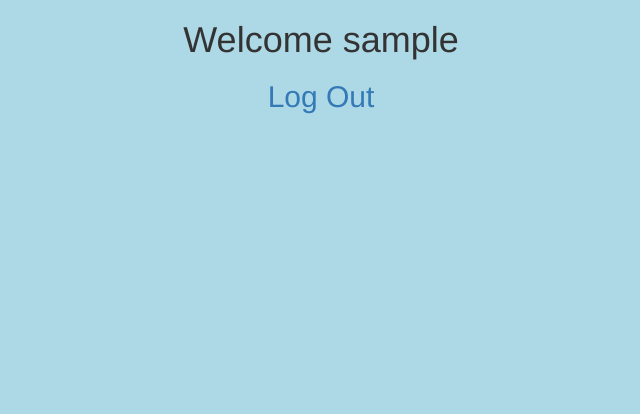
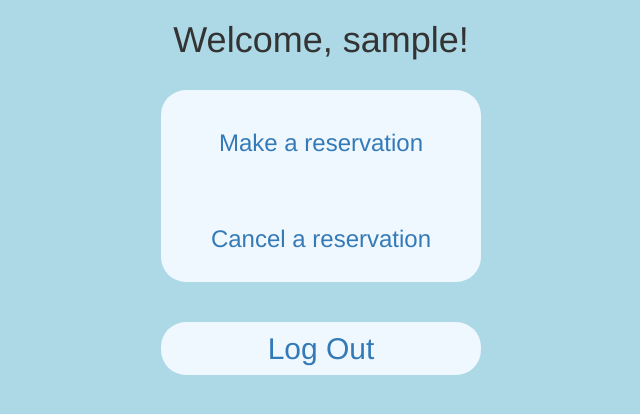
Before and after one commit to Klejdi-00/CSE3241_GrProject9, a PHP site: page /customer.php in a window 1280 px wide. Shown: the top 414 px of the page, without its empty margins (319-959 px from the left). Run offline with PHP 8.4, Linux system fonts and the light colour scheme; the visitor is signed in with stand-in values (Sample User, id 1); tables that the repository leaves empty or names only in its code hold one stand-in row (values such as "Sample post").

Commit message:
Added options

```diff
--- a/customer.php
+++ b/customer.php
@@ -10,8 +10,20 @@
    </head>
 
    <body style = "background-color:lightblue; text-align:center">
-      <h1>Welcome <?php echo $user_session; ?></h1>
-      <h2><a href = "log_out.php">Log Out</a></h2>
+      <h1>Welcome, <?php echo $user_session; ?>!</h1>
+      <br>
+      <div class='col-md-3' style="float:none; margin:auto; background-color:aliceblue; border-radius:25px" >
+         <br>
+         <h3><a href="reservation.php">Make a reservation</a></h3>
+         <br>
+         <br>
+         <h3><a href="cancel.php">Cancel a reservation</a></h3>
+         <br>
+      </div>
+      <br>
+      <div class='col-md-3' style="float:none; margin:auto; background-color:aliceblue; border-radius:25px" >
+         <h2 style="padding:10px"><a href = "log_out.php">Log Out</a></h2>
+      </div>
    </body>
 
 </html>
```
